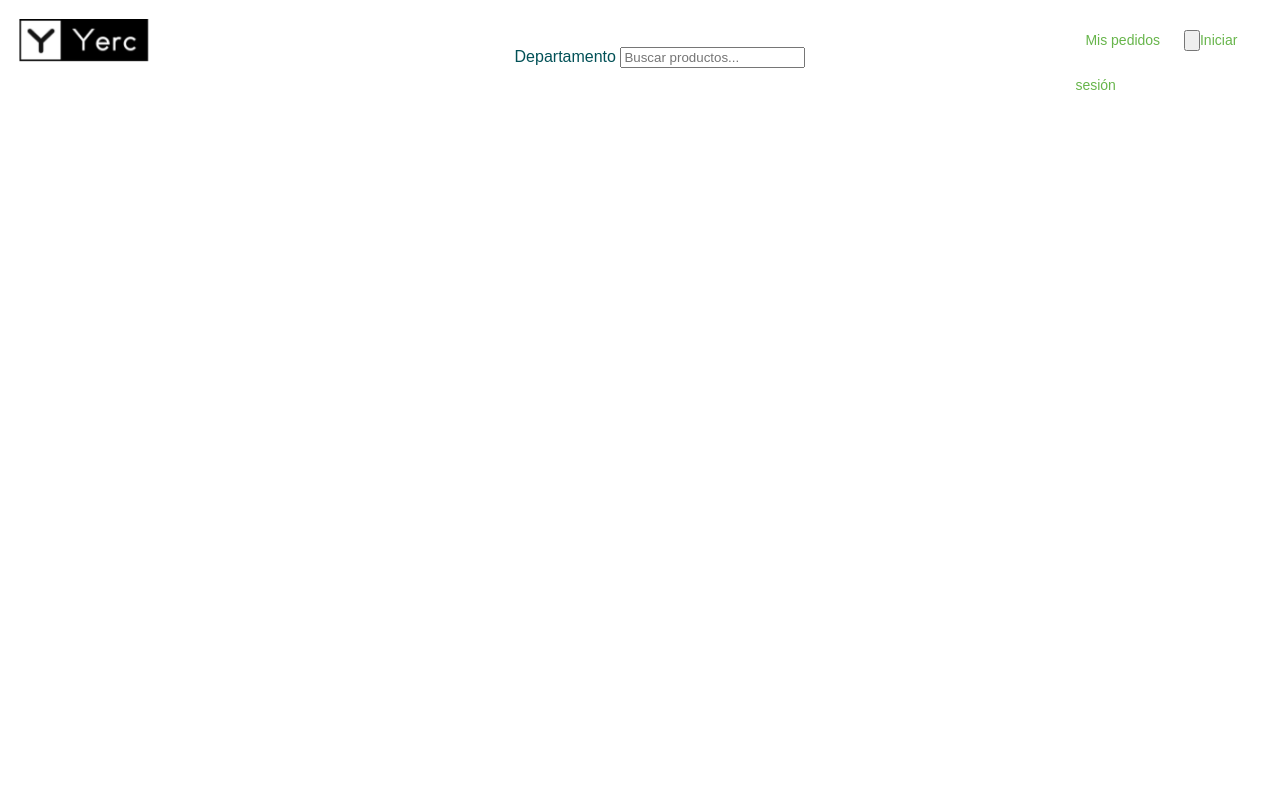
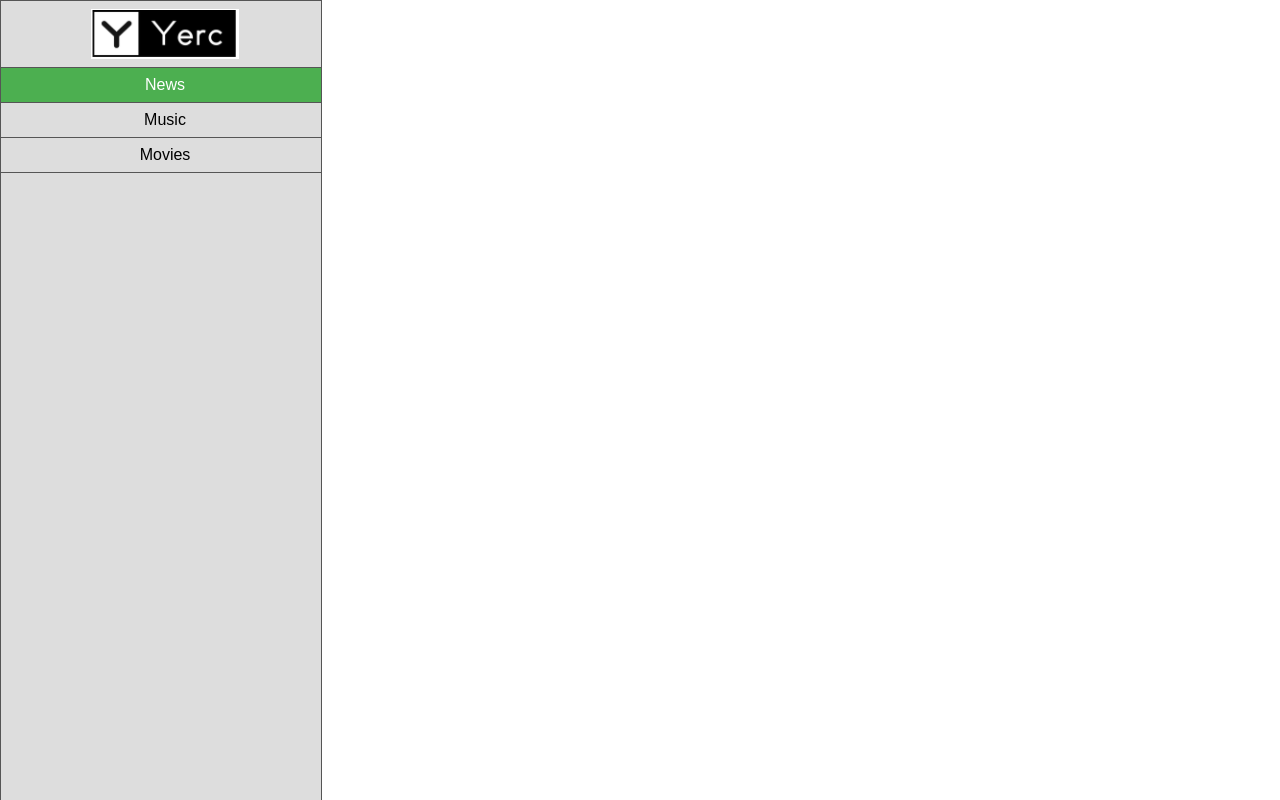
Before and after one commit to AngelYerathel/Test-WD, a plain HTML site: page index.html in a window 1280 px wide. Drawn offline with Linux system fonts and the light colour scheme.

Commit message:
Barra de navegación fijo en lateral izquierdo

```diff
--- a/index.html
+++ b/index.html
@@ -9,27 +9,11 @@
     <link rel="stylesheet" href="styles/styles.css">
 </head>
 <body>
-    <!--<p> Nuestra barra de navegación usaremos la etiqueta header ya que es la cabecera de nuestra página. Dentro de esta etiqueta pondremos otros 3 contenedores: un link conel logo dentro, el menú de navegación y el contenedor de acciones de usuario.</p>-->
-
-<header class="header">
-  <!-- Logo con link a la página principal -->
-  <a href="/" class="logo">
-    <img src="images/yerc-logo.png" title="Logo de página" alt="Rectángulo dividido en dos cuadrados con borde negro, el cuadrado de lado derecho tiene fondo negro y la letra Y al centro en color blanco, mientras que el otro cuadrado tiene un fondo blanco con las letras YERC al centro en color negro."/>
-  </a>
-  <!-- Menú de navegación -->
-  <nav class="navbar">
-      <ul>
-          <li>Departamento</li>
-          <li><input type="text" id="search" name="search-bar" placeholder="Buscar productos..."></li>
-      </ul>
-  </nav>
-  <!-- Contenedor de acciones de usuario -->
-  <div class="actions">
-      <a>Mis pedidos</a>
-      <a><input type="button" id="sign in" name="Iniciar sesión" placeholder="Iniciar sesión">Iniciar sesión</a>
-  </div>
-</header>
-<!--<p>TIP: La etiqueta a sirve para agregar un enlace interno o externo. Para indicar la dirección de dicho enlace se usa el atributo href y su contenido interno puede ser un texto, una imagen o combinación de estos u otros elementos. En nuestro caso, queremos que el link apunte a la página inicial, esto se puede lograr escribiendo / (barra diagonal) que hace referencia a la raíz (punto de partida) de la página.</p>-->
-
+    <ul>
+        <li><a href="/"><img src="images/yerc-logo.png" title="Logo de página" alt="Rectángulo dividido en dos cuadrados con borde negro, el cuadrado de lado derecho tiene fondo negro y la letra Y al centro en color blanco, mientras que el otro cuadrado tiene un fondo blanco con las letras YERC al centro en color negro." hover/></a></li>
+        <li><a class="active" href="news/news.html">News</a></li>
+        <li><a href="music/music.html">Music</a></li>
+        <li><a href="movies/movies.html">Movies</a></li></a>
+    </ul>
 </body>
 </html>
--- a/styles/styles.css
+++ b/styles/styles.css
@@ -1,61 +1,43 @@
-.header {
-    margin: 0 0 40px 0;
-    padding: 10px;
-    font-size: 0;
-    height: 45px;
-    font-family: sans-serif;
-    /*background-color: cadetblue;*/
-  }
-
-.header > * {
-    display: inline-block;
-    font-size: 16px;
-    vertical-align: middle;
-    height: 100%;
-    line-height: 45px;
+body {
+    margin: 0;
 }
 
-.logo {
-    width: 15%;
+ul {
+    list-style-type: none;
+    margin: 0;
+    padding: 0;
+    border: 1px solid #555;
+    width: 25%;
+    height: 100%;
+    background-color: #dddddd;
+    position: fixed;
+    text-align: center;
+    font-family: Arial;
+    overflow: auto;
 }
 
-.logo > img {
-    height: 100%;
+a img {
+    vertical-align: middle;
+}
+
+li a {
+    display: block;
+    color: #000;
+    padding: 8px 0 8px 8px;
+    text-decoration: none;
 }
 
 li {
-    display: inline;
+    text-align: center;
+    border-bottom: 1px solid #555;
 }
 
-.navbar {
-    width: 70%;
-    text-align: center;
-    color: #025157;
+li a.active {
+    background-color: #4caf50;
+    color: white;
 }
 
-.menu-item {
-    display: inline;
-    margin: 0 2px;
+li a:hover:not(.active) {
+    background-color: #555;
+    color:white;
 }
-
-.actions {
-    width: 15%;
-    text-align: left;
-    font-size: 14px;
-}
-
-.actions > * {
-    margin: 0 10px;
-}
-
-.actions a {
-    color: #67b54b;
-}
-
-.actions button {
-    color: white;
-    background-color: #67b54b;
-    padding: 12px 14px;
-    border: 0;
-    border-radius: 5px;
-}
```
Also changed, not shown: movies/movies.html (added), music/music.html (added), news/news.html (added).
